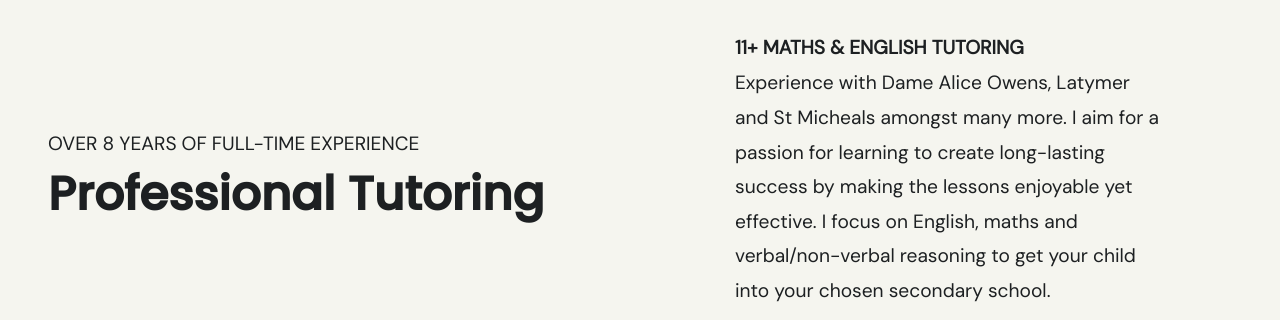
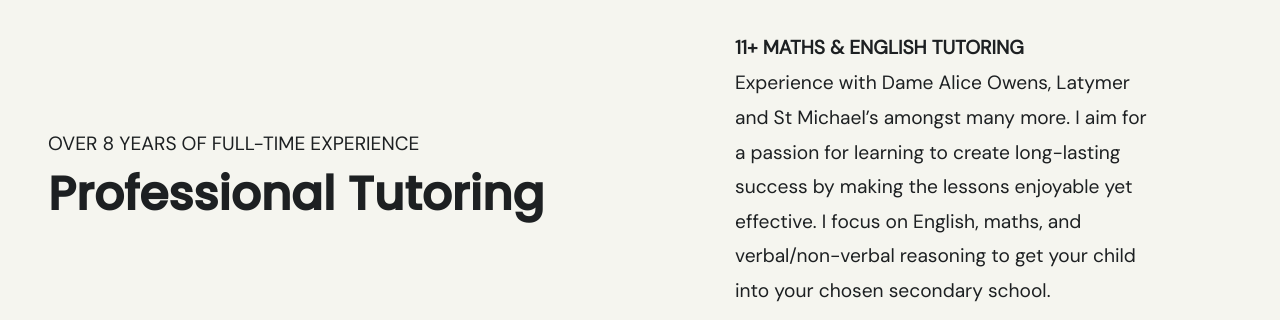
Before and after one commit to GG1982/ggmaths-site2, a Jekyll site: the page built from index.html, in a window 1280 px wide and 900 px high, scrolled down 2851 px. Shown: the part 190-510 px from the top of the window. Built offline with Jekyll 4.4.1, drawn with Linux system fonts in a browser that asks for light colours; nearby versions of some CDN libraries; some of the changed text lies outside the part shown.

Commit message:
grammar and spelling checks

```diff
--- a/_layouts/home.html
+++ b/_layouts/home.html
@@ -111,7 +111,7 @@
                 <h2 class="title">Private Tutoring</h2>
             </div>
             <p>
-                I’ve worked with students of all ages and abilities, and have helped inspire confidence and passion for
+                I’ve worked with students of all ages and abilities and have helped inspire confidence and passion for
                 learning maths.
             </p>
             <p>
@@ -139,9 +139,9 @@
         <div class="pro-tutoring__body flex-center body-width">
             <div>
                 <h2 class="subtitle">11+ Maths & English tutoring</h2>
-                <p>Experience with Dame Alice Owens, Latymer and St Micheals amongst many more. I aim for a passion for
+                <p>Experience with Dame Alice Owens, Latymer and St Michael’s amongst many more. I aim for a passion for
                     learning to create
-                    long-lasting success by making the lessons enjoyable yet effective. I focus on English, maths and
+                    long-lasting success by making the lessons enjoyable yet effective. I focus on English, maths, and
                     verbal/non-verbal
                     reasoning to get your child into your chosen secondary school.</p>
             </div>
@@ -157,7 +157,7 @@
                 <h2 class="subtitle">A-Level Maths tutoring</h2>
                 <p>To earn the top grades, you will have to try problems outside your textbook. We will focus on challenging
                     questions to
-                    create an in-depth understanding. So when you sit your exam, you will breeze through it.</p>
+                    create an in-depth understanding. So, when you sit your exam, you will breeze through it.</p>
             </div>
         </div>
     </section>
@@ -195,7 +195,7 @@
         </div>
         <div class="media-element">
             <h2 class="subtitle">V - Mother of <span>GCSE</span> student</h2>
-            <p>Giuliano is great. He has an easy going manner whilst also keeping the student very focused. My
+            <p>Giuliano is great. He has an easy-going manner whilst also keeping the student very focused. My
             son responded to him very well and has <span>achieved the grade he wanted</span> in GSCE. Considering maths was his least favourite
             subject he seemed to quite enjoy maths with Giuliano!
             </p>
@@ -302,7 +302,7 @@
 
             <div class="faq-answer">
                 <p class="faq-answer-style">A</p>
-                <p>Yes, provided you do not live too far away and I have the time.</p>
+                <p>Yes, provided you do not live too far away, and I have the time.</p>
             </div>
         </div>
 
```
Also changed, not shown: other parts of _layouts/home.html (+2 -2 lines).
